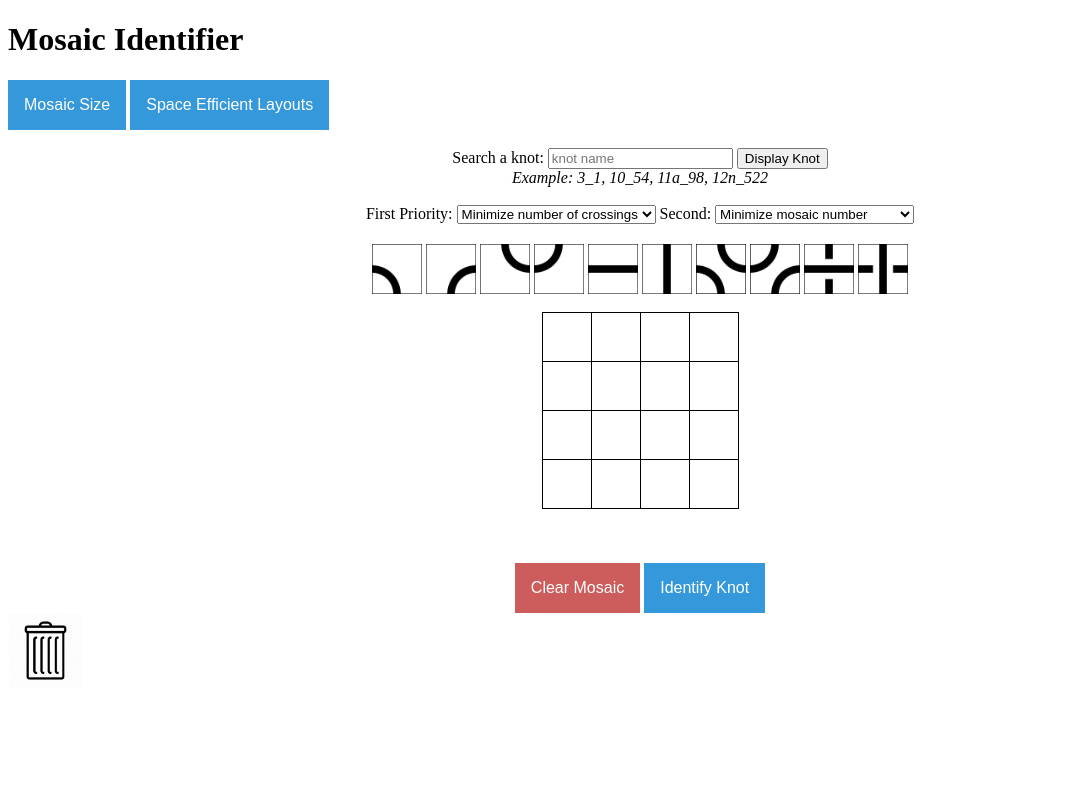
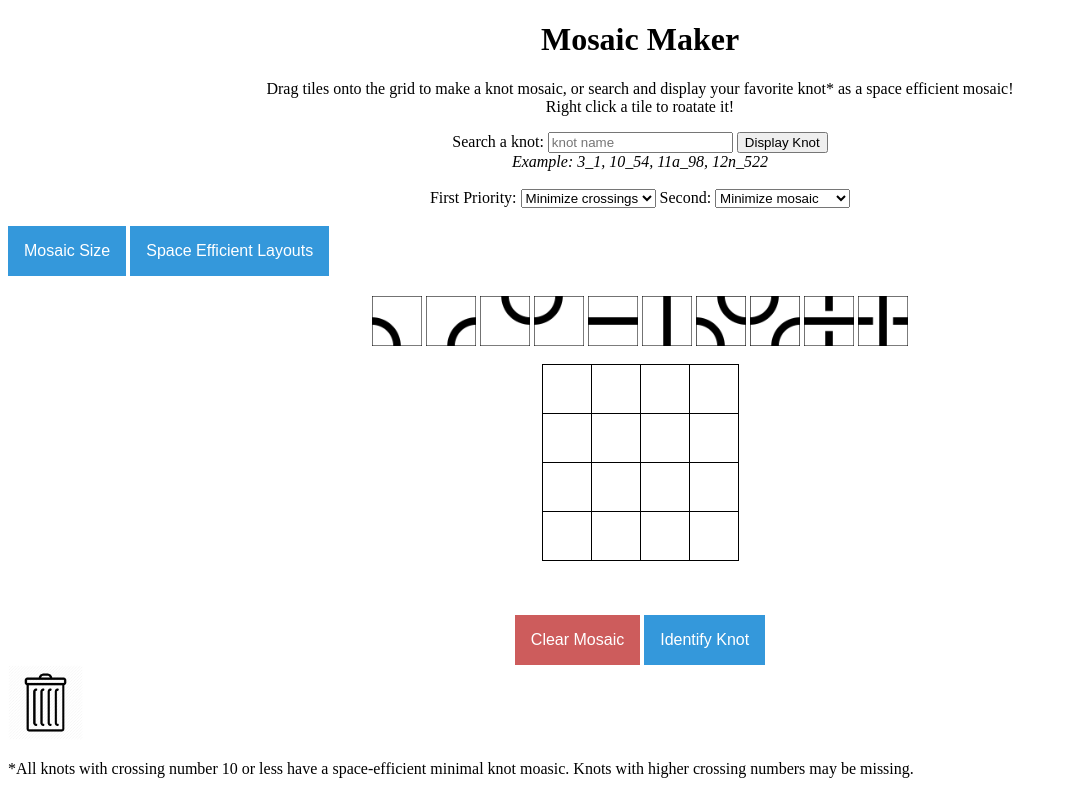
Before and after one commit to amheap/knot-mosaics, a Flask app: page / in a window 1280 px wide. Shown: the whole page, without its empty margins (0-1067 px from the left). Run offline with Flask 2, Linux system fonts and the light colour scheme.

Commit message:
adjusted setOptions function, edtied layout

```diff
--- a/websiteFunctions/flaskApp/simple.py
+++ b/websiteFunctions/flaskApp/simple.py
@@ -13,6 +13,7 @@ app = Flask(__name__)
 df = pd.read_csv("allKnots.csv")
 knownKnots = sorted(df.Name.unique())
 # defining the layout vectors used in returning a specified knot
+m4_12 = np.zeros([4,4]) - 1
 m5_17 = np.array([[ 0,  2,  1,  0,  0],
  [ 2, -1, -1,  1,  0],
  [ 3, -1, -1, -1,  1],
@@ -85,7 +86,7 @@
  [ 0,  3, -1, -1,  4,  0,  0],
  [ 0,  0,  3,  4,  0,  0,  0]])
 
-layoutDict = {"5-17":m5_17, "6-22":m6_22, "6-24":m6_24, "6-27":m6_27, "6-32":m6_32, "7-27":m7_27, "7-29":m7_29, "7-31":m7_31, "7-32":m7_32, "7-34":m7_34, "7-36":m7_36 }
+layoutDict = {"4-12":m4_12, "5-17":m5_17, "6-22":m6_22, "6-24":m6_24, "6-27":m6_27, "6-32":m6_32, "7-27":m7_27, "7-29":m7_29, "7-31":m7_31, "7-32":m7_32, "7-34":m7_34, "7-36":m7_36 }
 
 @app.route('/')
 def home():
@@ -127,11 +128,11 @@ def results():
     print(expectedList)
     if len(expectedList) != 1:
       ans = "Oops! Check the format of your knot name: " + knotName
-      return render_template('webpage1.html', answer=ans, knotNames=list(knownKnots))
+      return render_template('webpage1.html', answer=ans, knotNames=list(knownKnots), lastSearch=knotName)
     # did they forget the a/n?
-    if re.findall("^1[123]_", knotName):
+    if re.findall("^1[1-6]_", knotName):
       ans = "Need to specify alternating or non-alternating: " + knotName
-      return render_template('webpage1.html', answer=ans, knotNames=list(knownKnots))
+      return render_template('webpage1.html', answer=ans, knotNames=list(knownKnots), lastSearch=knotName)
     min1 = request.form['minOpt1']
     min2 = request.form['minOpt2']
     # set min3 to be the third option that wasn't chosen
@@ -144,7 +145,7 @@ def results():
     df = pd.read_csv("allKnots.csv")
     df = df.sort_values(by=[min1, min2, min3])
     mask = df.Name == knotName
-    if not mask.any(): return render_template('webpage1.html', answer='The ' + knotName + ' knot was not found', knotNames=list(knownKnots))
+    if not mask.any(): return render_template('webpage1.html', answer='The ' + knotName + ' knot was not found', knotNames=list(knownKnots), lastSearch=knotName)
     vector = df[mask].Vector.get_values()[0]
     #print(df[mask].Crossings.get_values())
     #print(df[mask].TileNum.get_values())
@@ -161,7 +162,7 @@ def results():
     ans = knotName + ', ' + str(mosaicNum) + '-' + str(tileNum) + " layout"
     # A dictionary of all the values used in a response to a searched knot
     resultsDict = {"tiles":tileNum, "mosaic":mosaicNum, "crossings":crossings, "name":knotName, "min1":min1, "min2":min2}
-    return render_template('webpage1.html', matrix=stringMatrix, answer=ans, resultsDict=resultsDict, knotNames=list(knownKnots))
+    return render_template('webpage1.html', matrix=stringMatrix, answer=ans, resultsDict=resultsDict, knotNames=list(knownKnots), lastSearch=knotName)
 
   #******
   #Second Part
--- a/websiteFunctions/flaskApp/static/js/main.js
+++ b/websiteFunctions/flaskApp/static/js/main.js
@@ -239,37 +239,56 @@ function rightClickRotate(ev){
 }
 
 
-function setOptions() {
-  var val = document.getElementById("sel1").value;
+function setOptions(selected1, selected2) {
+  var val1 = selected1 || document.getElementById("sel1").value;
+  var val2 = selected2 || document.getElementById("sel2").value || 'nullVal';
   var selbox = document.getElementById("sel2");
   selbox.options.length = 0;
-  if (val == "Crossings") {
+  if (val1 == "Crossings") {
   option1 = document.createElement("option");
-  option1.text = "Minimize mosaic size";
+  option1.text = "Minimize mosaic";
   option1.value = "Mosaic";
+  if (val2 != val1 && val2 == option1.value){
+    option1.setAttribute('selected', 'selected');
+  }
   option2 = document.createElement("option");
-  option2.text = "Minimize number of tiles";
+  option2.text = "Minimize tiles";
   option2.value = "TileNum";
+  if (val2 != val1 && val2 == option2.value){
+    option2.setAttribute('selected', 'selected');
+  }
   selbox.add(option1);
   selbox.add(option2);
   }
-  else if (val == "Mosaic") {
+  else if (val1 == "Mosaic") {
   option1 = document.createElement("option");
-  option1.text = "Minimize number of crossings";
+  option1.text = "Minimize crossings";
   option1.value = "Crossings";
+  if (val2 != val1 && val2 == option1.value){
+    option1.setAttribute('selected', 'selected');
+  }
   option2 = document.createElement("option");
-  option2.text = "Minimize number of tiles";
+  option2.text = "Minimize tiles";
   option2.value = "TileNum";
+  if (val2 != val1 && val2 == option2.value){
+    option2.setAttribute('selected', 'selected');
+  }
   selbox.add(option1);
   selbox.add(option2);
   }
-  else if (val == "TileNum") {
+  else if (val1 == "TileNum") {
   option1 = document.createElement("option");
-  option1.text = "Minimize number of crossings";
+  option1.text = "Minimize crossings";
   option1.value = "Crossings";
+  if (val2 != val1 && val2 == option1.value){
+    option1.setAttribute('selected', 'selected');
+  }
   option2 = document.createElement("option");
-  option2.text = "Minimize mosiac size";
+  option2.text = "Minimize mosaic";
   option2.value = "Mosaic";
+  if (val2 != val1 && val2 == option2.value){
+    option2.setAttribute('selected', 'selected');
+  }
   selbox.add(option1);
   selbox.add(option2);
   }
--- a/websiteFunctions/flaskApp/templates/webpage1.html
+++ b/websiteFunctions/flaskApp/templates/webpage1.html
@@ -1,7 +1,7 @@
 <!DOCTYPE html>
 <html>
   <head>
-    <title>Mosaic Identifier</title>
+    <title>Mosaic Maker</title>
     <link rel="stylesheet" href="{{ url_for('static', filename='css/style.css') }}">
   </head>
 
@@ -12,7 +12,46 @@
     {% endif %}
 
     <script src="{{url_for('static', filename='js/main.js')}}"></script>
-    <h1>Mosaic Identifier</h1>
+    <div align="center">
+    <h1>Mosaic Maker</h1>
+    <p>Drag tiles onto the grid to make a knot mosaic, or search and display your favorite knot* as a space efficient mosaic! </br>
+       Right click a tile to roatate it!
+    </p>
+    </div><!-- top content -->
+    <div align="center">
+
+     <form autocomplete="off" action="/" method="post">
+
+     Search a knot: <div class="autocomplete" > <input id="knotSearchInput" type="text" name="knotSearch" placeholder="knot name" {% if lastSearch %}value="{{ lastSearch }}" {% endif %}>
+</div>
+<input type="submit" value="Display Knot"><br>
+<em>Example: 3_1, 10_54, 11a_98, 12n_522</em>
+<br><br>
+       First Priority: <select name="minOpt1" id="sel1" onchange="setOptions()">
+       {% if resultsDict %}
+          <option value="Crossings" {% if resultsDict['min1'] != "Crossings" %}selected="selected"{% endif%}>Minimize crossings</option>
+           <option value="Mosaic" {% if resultsDict['min1'] == "Mosaic" %}selected="selected"{% endif%}>Minimize mosaic</option>
+           <option value="TileNum" {% if resultsDict['min1'] == "TileNum" %}selected="selected"{% endif%}>Minimize tiles</option>
+         </select>
+         Second: <select name="minOpt2" id="sel2">
+           <option value="Crossings" {% if resultsDict['min2'] == "Crossings" %}selected="selected"{% endif%}">Minimize crossings</option>
+           <option value="Mosaic" {% if resultsDict['min2'] == "Mosaic" %}selected="selected"{% endif%}>Minimize mosaic</option>
+           <option value="TileNum" {% if resultsDict['min2'] == "TileNum" %}selected="selected"{% endif%}>Minimize tiles</option>
+       {% else %}
+       <option value="Crossings" selected="selected">Minimize crossings</option>
+       <option value="Mosaic" >Minimize mosaic</option>
+       <option value="TileNum">Minimize tiles</option>
+       </select>
+       Second: <select name="minOpt2" id="sel2">
+       <option value="Crossings" >Minimize crossings</option>
+       <option value="Mosaic" selected="selected">Minimize mosaic</option>
+       <option value="TileNum">Minimize tiles</option>
+       {% endif %}
+       </select>
+     </form>
+   </div>
+
+</br>
     <div class="dropdown">
       <button onclick="myFunction()" class="dropbtn">Mosaic Size</button>
         <div id="myDropdown" class="dropdown-content">
@@ -48,40 +87,6 @@
         </div>
     </div>
 </br>
-</br>
-    <div align="center">
-
-     <form autocomplete="off" action="/" method="post">
-
-     Search a knot: <div class="autocomplete" > <input id="knotSearchInput" type="text" name="knotSearch" placeholder="knot name" {% if resultsDict %}value="{{ resultsDict['name'] }}" {% endif %}>
-</div>
-<input type="submit" value="Display Knot"><br>
-<em>Example: 3_1, 10_54, 11a_98, 12n_522</em>
-<br><br>
-       First Priority: <select name="minOpt1" id="sel1" onchange="setOptions()">
-       {% if resultsDict %}
-          <option value="Crossings" {% if resultsDict['min1'] != "Crossings" %}selected="selected"{% endif%}>Minimize number of crossings</option>
-           <option value="Mosaic" {% if resultsDict['min1'] == "Mosaic" %}selected="selected"{% endif%}>Minimize mosaic</option>
-           <option value="TileNum" {% if resultsDict['min1'] == "TileNum" %}selected="selected"{% endif%}>Minimize number of tiles</option>
-         </select>
-         Second: <select name="minOpt2" id="sel2">
-           <option value="Crossings" {% if resultsDict['min2'] == "Crossings" %}selected="selected"{% endif%}">Minimize number of crossings</option>
-           <option value="Mosaic" {% if resultsDict['min2'] == "Mosaic" %}selected="selected"{% endif%}>Minimize mosaic</option>
-           <option value="TileNum" {% if resultsDict['min2'] == "TileNum" %}selected="selected"{% endif%}>Minimize number of tiles</option>
-       {% else %}
-       <option value="Crossings" selected="selected">Minimize number of crossings</option>
-       <option value="Mosaic" >Minimize mosaic</option>
-       <option value="TileNum">Minimize number of tiles</option>
-       </select>
-       Second: <select name="minOpt2" id="sel2">
-       <option value="Crossings" >Minimize number of crossings</option>
-       <option value="Mosaic" selected="selected">Minimize mosaic number</option>
-       <option value="TileNum">Minimize number of tiles</option>
-       {% endif %}
-       </select>
-     </form>
-   </div>
-
 </br>
     <table align="center" border="0">
       <tr>
@@ -147,12 +152,16 @@
 
     <div><id="trash" draggable="false" class="trash" ondrop="trashdrop(event)" ondragover="allowDrop(event)"><img src="{{url_for('static', filename='pictures/trash.PNG')}}" width="75" height="75"></div>
 
-<p><p>
+<p>*All knots with crossing number 10 or less have a space-efficient minimal knot moasic. Knots with higher crossing numbers may be missing.<p>
 
 <script>
 // initiating the autocomplete function on the knot search input
 var nameArray = {{ knotNames|tojson }};
 autocomplete(document.getElementById("knotSearchInput"), nameArray);
+{%if resultsDict %}
+  setOptions('{{ resultsDict['min1'] }}', '{{ resultsDict['min2'] }}');
+{% endif %}
+
 </script>
 
   </body>
```
Also changed, not shown: websiteFunctions/flaskApp/allKnots.csv.
